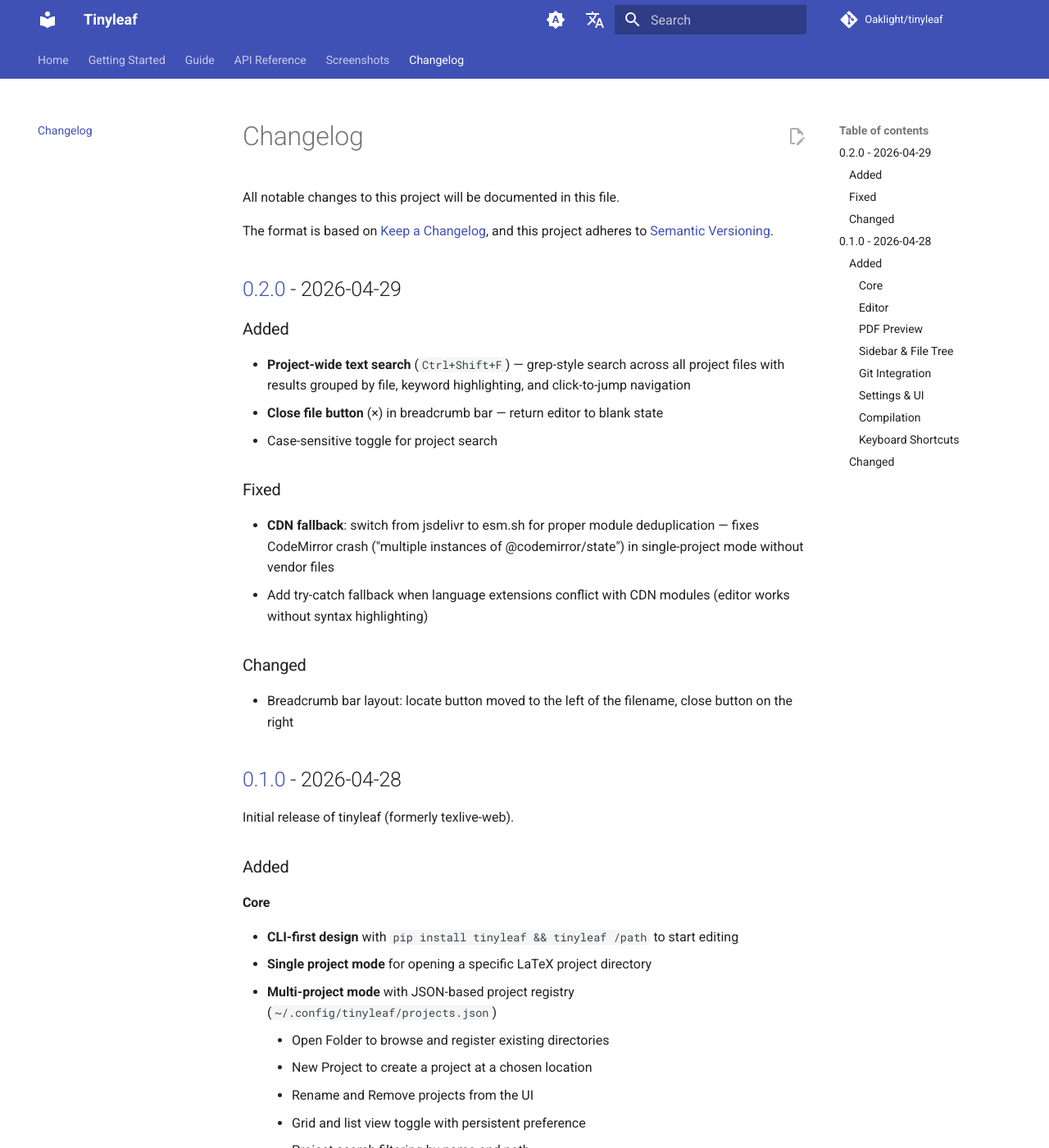
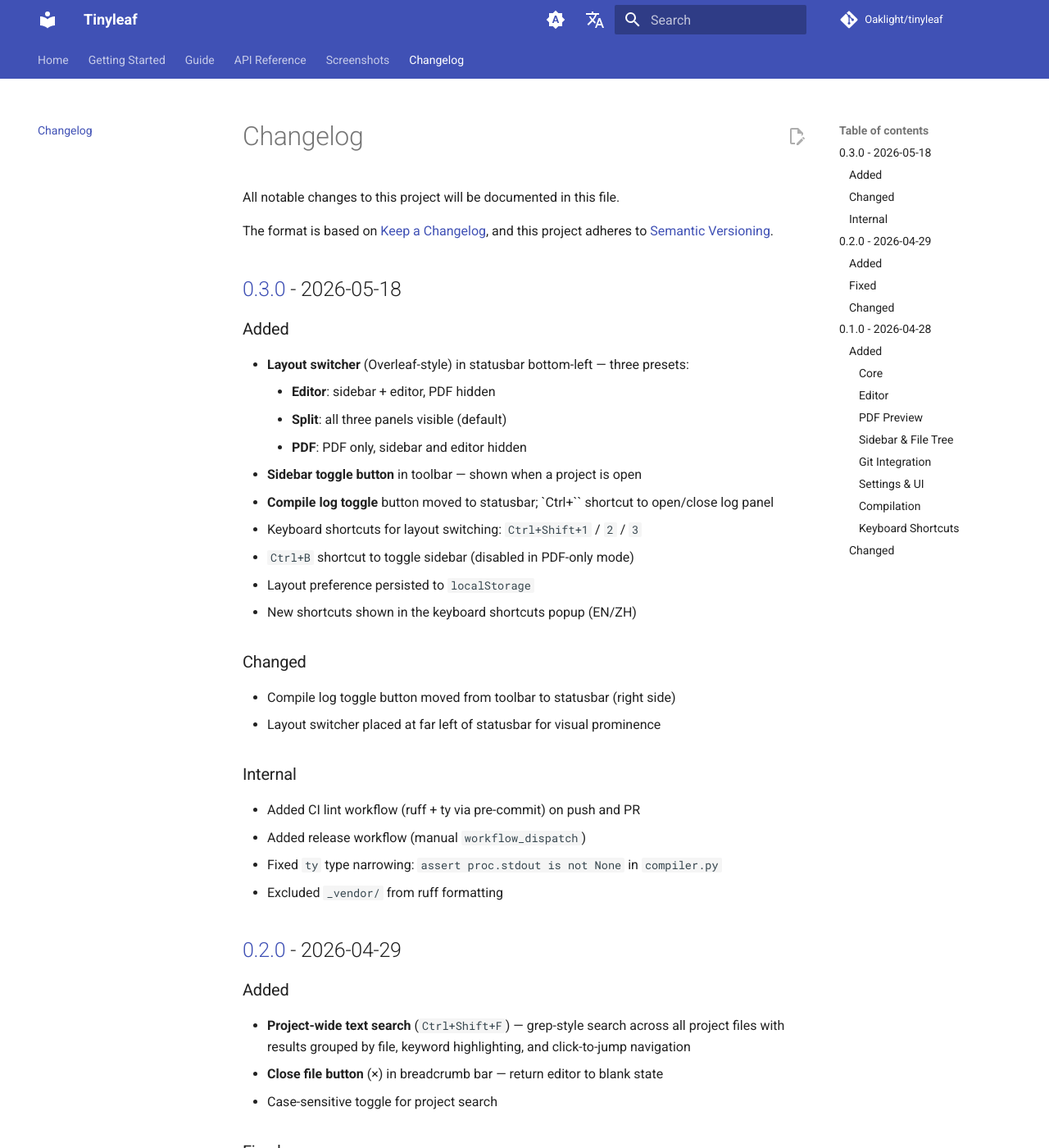
Before and after one commit to Oaklight/tinyleaf, an MkDocs documentation site: the page built from docs/changelog.md, in a window 1280 px wide and 1400 px high. Shown: the whole window at 82% size. Built offline with MkDocs 1.6.1 and Material for MkDocs 9.7.7, drawn with Linux system fonts in a browser that asks for light colours; comment, search, counter and statistics services are not loaded.

Commit message:
docs: update changelog for v0.3.0

```diff
--- a/docs/changelog.md
+++ b/docs/changelog.md
@@ -4,6 +4,33 @@
 
 The format is based on [Keep a Changelog](https://keepachangelog.com/en/1.1.0/),
 and this project adheres to [Semantic Versioning](https://semver.org/spec/v2.0.0.html).
+
+## [0.3.0] - 2026-05-18
+
+### Added
+
+- **Layout switcher** (Overleaf-style) in statusbar bottom-left — three presets:
+    - **Editor**: sidebar + editor, PDF hidden
+    - **Split**: all three panels visible (default)
+    - **PDF**: PDF only, sidebar and editor hidden
+- **Sidebar toggle button** in toolbar — shown when a project is open
+- **Compile log toggle** button moved to statusbar; `Ctrl+\`` shortcut to open/close log panel
+- Keyboard shortcuts for layout switching: `Ctrl+Shift+1` / `2` / `3`
+- `Ctrl+B` shortcut to toggle sidebar (disabled in PDF-only mode)
+- Layout preference persisted to `localStorage`
+- New shortcuts shown in the keyboard shortcuts popup (EN/ZH)
+
+### Changed
+
+- Compile log toggle button moved from toolbar to statusbar (right side)
+- Layout switcher placed at far left of statusbar for visual prominence
+
+### Internal
+
+- Added CI lint workflow (ruff + ty via pre-commit) on push and PR
+- Added release workflow (manual `workflow_dispatch`)
+- Fixed `ty` type narrowing: `assert proc.stdout is not None` in `compiler.py`
+- Excluded `_vendor/` from ruff formatting
 
 ## [0.2.0] - 2026-04-29
 
@@ -115,5 +142,6 @@
 - Updated CLI entry point, config directory, and program name
 - Default compilation backend changed to Docker (use `--no-docker` for local)
 
+[0.3.0]: https://github.com/Oaklight/tinyleaf/releases/tag/v0.3.0
 [0.2.0]: https://github.com/Oaklight/tinyleaf/releases/tag/v0.2.0
 [0.1.0]: https://github.com/Oaklight/tinyleaf/releases/tag/v0.1.0
```
